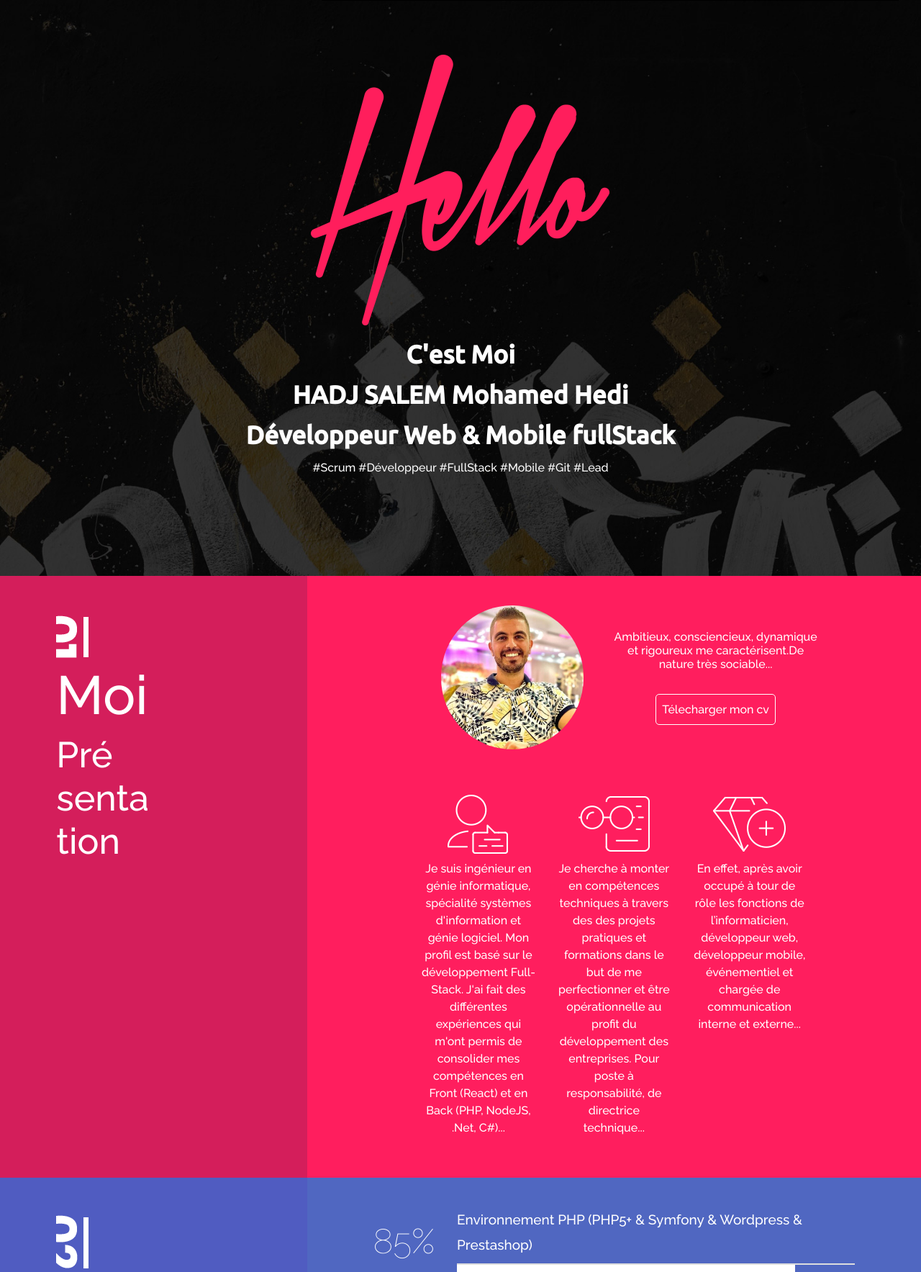
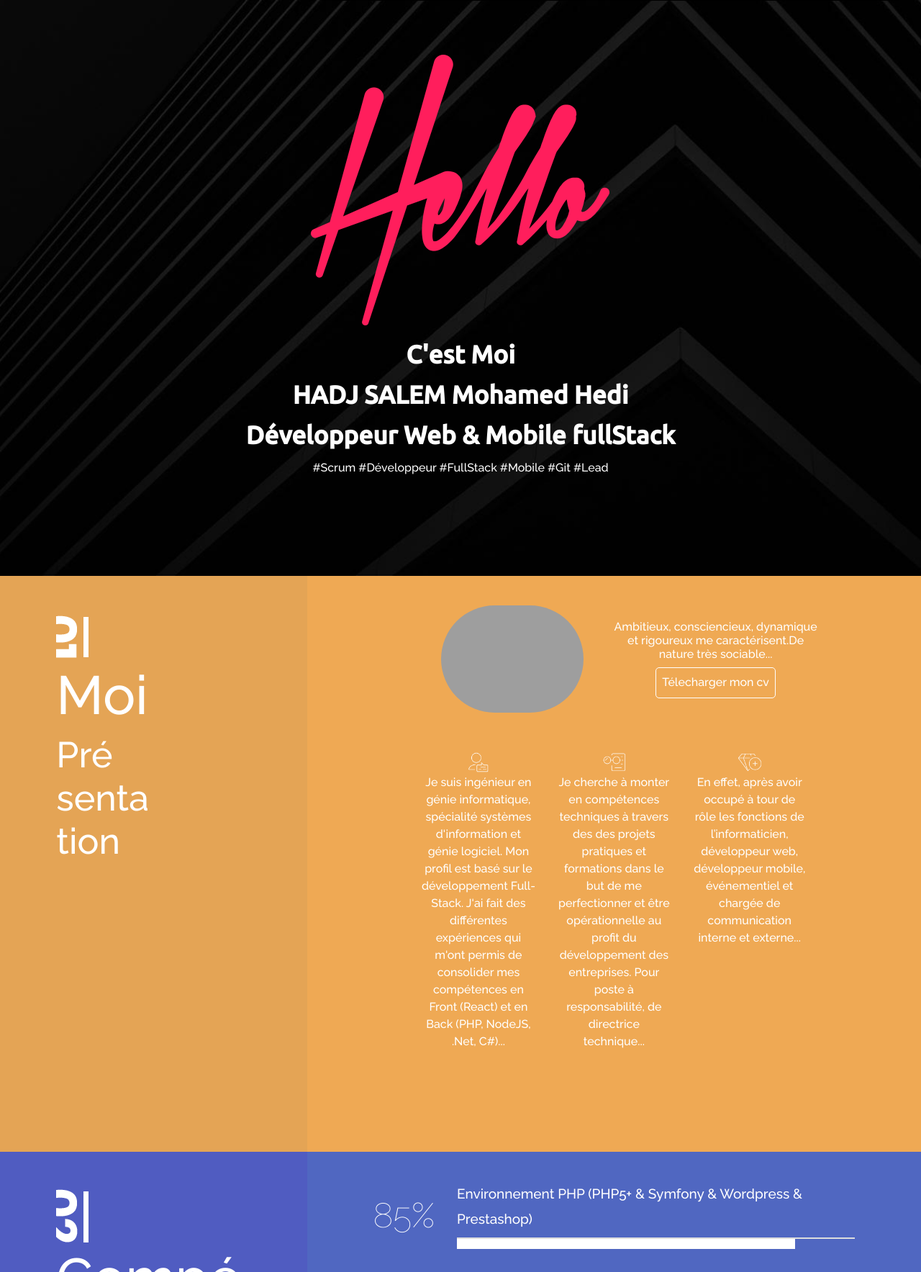
Before and after one commit to HadjSalemMohamedHedi/Me, a PHP site: page / in a window 1280 px wide. Shown: the part 65-1832 px from the top of the page at 72% size. Run offline with PHP 8.4, Linux system fonts and the light colour scheme; some libraries are stand-ins or nearby versions; some web fonts are replaced; grey boxes are pictures that could not be loaded.

Commit message:
Banniére Home

```diff
--- a/css/style.css
+++ b/css/style.css
@@ -47,9 +47,7 @@ body{
 }
 
 
-.aboutcontenue{
-  background:#ff1e5e;
-}
+
 
 .nav-link{
   font-weight: 600;
@@ -58,7 +56,7 @@ body{
 }
 
 .headerabout{
-  background-color: #d41e5b;
+  background-color: #e4a455;
 }
 
 
@@ -116,7 +114,7 @@ font-weight: 700;
 }
 
 .about{
-  background-color: #ff1e5e;
+  background-color: #efa954;
 }
 
 .competancecontenue{
@@ -166,6 +164,10 @@ font-weight: 700;
   background-size: cover;
   background-repeat: no-repeat;
   min-height: 100vh;
+  background-color: #111111 !important;
+    background-position: center center;
+    background-repeat: no-repeat;
+    background-size: cover;
 }
 
 article,
@@ -505,6 +507,11 @@ border-color:  #d82c2e;
 
     }
 
+.icons{
+  height: auto;
+  width: 25%;
+}
+
 
 
     @media (max-width: 420px) {
--- a/index.html
+++ b/index.html
@@ -122,13 +122,14 @@
         <div class="Content_home">
     <div class="row itemscenter">
       <div class="col-sm-6 img">
-        <img src="image/hedi.jpg" >
+        <img src="image/hzedi.jpg" >
 
       </div>
       <div class="col-sm-6">
-           <h6>
+          <h6>
           Ambitieux, consciencieux, dynamique et rigoureux me caractérisent.De nature très sociable...
-        </h6><br>
+        </h6>
+
         <button>Télecharger mon cv</button>
       </div>
     </div>
```
Also changed, not shown: image/hero_main.jpg.
